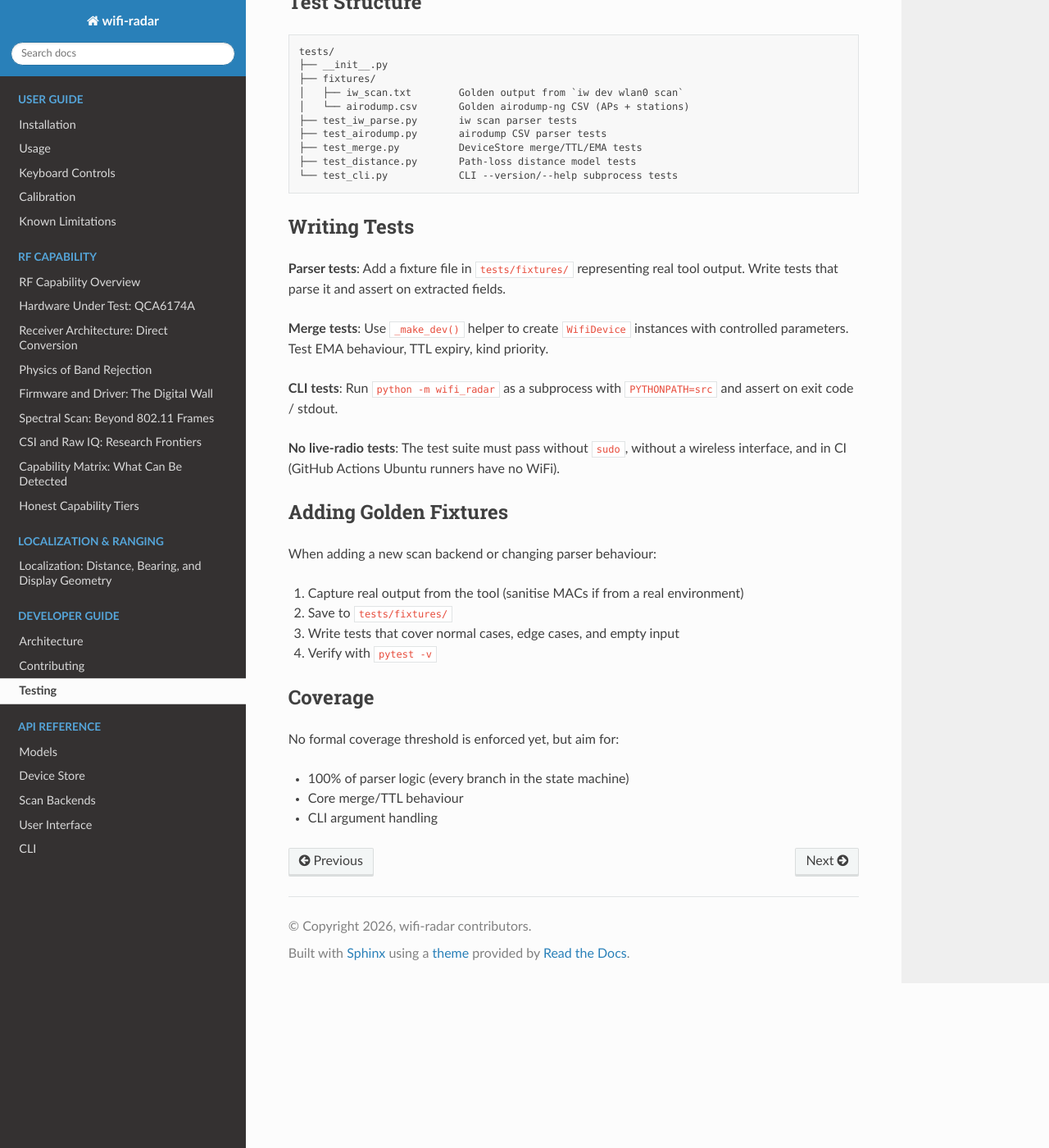
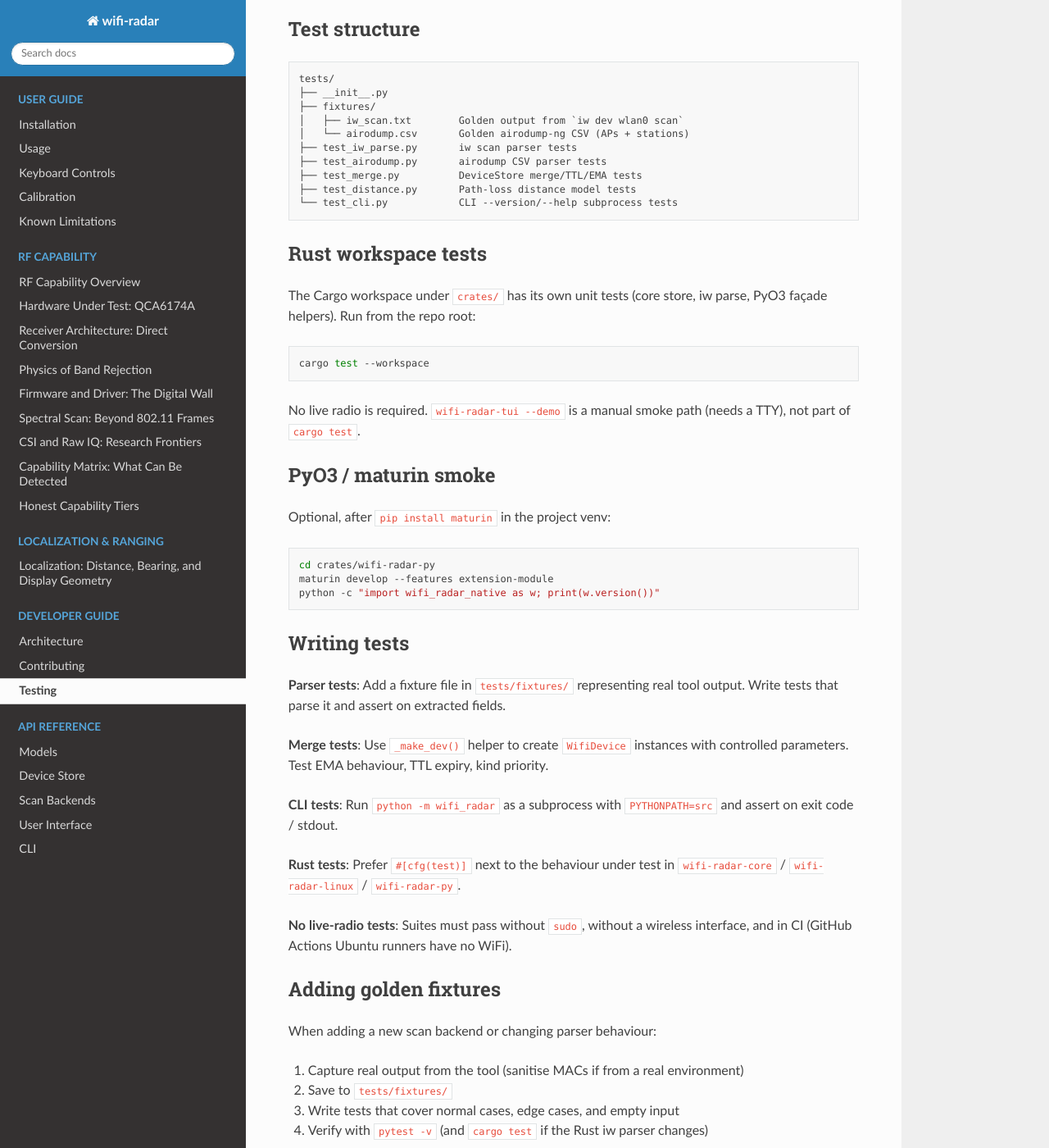
Before and after one commit to mkhellat/wifi-radar, a Sphinx documentation site: the page built from docs/dev/testing.rst, in a window 1280 px wide and 1400 px high, scrolled down 370 px. Shown: the whole window at 82% size. Built offline with Sphinx 7.4.7 and the Read the Docs theme 3.1.0, drawn with Linux system fonts in a browser that asks for light colours; some of the changed text lies outside the part shown.

Commit message:
docs: cover cargo and maturin checks in Sphinx testing
The testing guide only documented pytest, so contributors had no
canonical place for workspace Cargo tests or the optional PyO3 smoke
path after the Rust hybrid landed.

Document cargo test --workspace, the demo TUI as a manual smoke (not
CI), and maturin develop for wifi_radar_native beside the existing
Python fixture guidance.

Verified with sphinx-build -W -b html.

```diff
--- a/docs/dev/testing.rst
+++ b/docs/dev/testing.rst
@@ -1,17 +1,19 @@
 Testing
 =======
 
-Test Suite
-----------
+Python test suite
+-----------------
 
 Tests live in ``tests/`` and use pytest. No live WiFi hardware is required —
 all parser tests use golden fixtures.
 
 .. code-block:: bash
 
+   make test
+   # or
    pytest -v
 
-Test Structure
+Test structure
 --------------
 
 .. code-block:: text
@@ -27,7 +29,31 @@ Test Structure
    ├── test_distance.py       Path-loss distance model tests
    └── test_cli.py            CLI --version/--help subprocess tests
 
-Writing Tests
+Rust workspace tests
+--------------------
+
+The Cargo workspace under ``crates/`` has its own unit tests (core store,
+iw parse, PyO3 façade helpers). Run from the repo root:
+
+.. code-block:: bash
+
+   cargo test --workspace
+
+No live radio is required. ``wifi-radar-tui --demo`` is a manual smoke
+path (needs a TTY), not part of ``cargo test``.
+
+PyO3 / maturin smoke
+--------------------
+
+Optional, after ``pip install maturin`` in the project venv:
+
+.. code-block:: bash
+
+   cd crates/wifi-radar-py
+   maturin develop --features extension-module
+   python -c "import wifi_radar_native as w; print(w.version())"
+
+Writing tests
 -------------
 
 **Parser tests**: Add a fixture file in ``tests/fixtures/`` representing real
@@ -39,10 +65,13 @@ with controlled parameters. Test EMA behaviour, TTL expiry, kind priority.
 **CLI tests**: Run ``python -m wifi_radar`` as a subprocess with
 ``PYTHONPATH=src`` and assert on exit code / stdout.
 
-**No live-radio tests**: The test suite must pass without ``sudo``, without
-a wireless interface, and in CI (GitHub Actions Ubuntu runners have no WiFi).
+**Rust tests**: Prefer ``#[cfg(test)]`` next to the behaviour under test in
+``wifi-radar-core`` / ``wifi-radar-linux`` / ``wifi-radar-py``.
 
-Adding Golden Fixtures
+**No live-radio tests**: Suites must pass without ``sudo``, without a
+wireless interface, and in CI (GitHub Actions Ubuntu runners have no WiFi).
+
+Adding golden fixtures
 ----------------------
 
 When adding a new scan backend or changing parser behaviour:
@@ -50,7 +79,7 @@ When adding a new scan backend or changing parser behaviour:
 1. Capture real output from the tool (sanitise MACs if from a real environment)
 2. Save to ``tests/fixtures/``
 3. Write tests that cover normal cases, edge cases, and empty input
-4. Verify with ``pytest -v``
+4. Verify with ``pytest -v`` (and ``cargo test`` if the Rust iw parser changes)
 
 Coverage
 --------
@@ -58,5 +87,5 @@ Coverage
 No formal coverage threshold is enforced yet, but aim for:
 
 - 100% of parser logic (every branch in the state machine)
-- Core merge/TTL behaviour
+- Core merge/TTL behaviour (Python and Rust)
 - CLI argument handling
```
